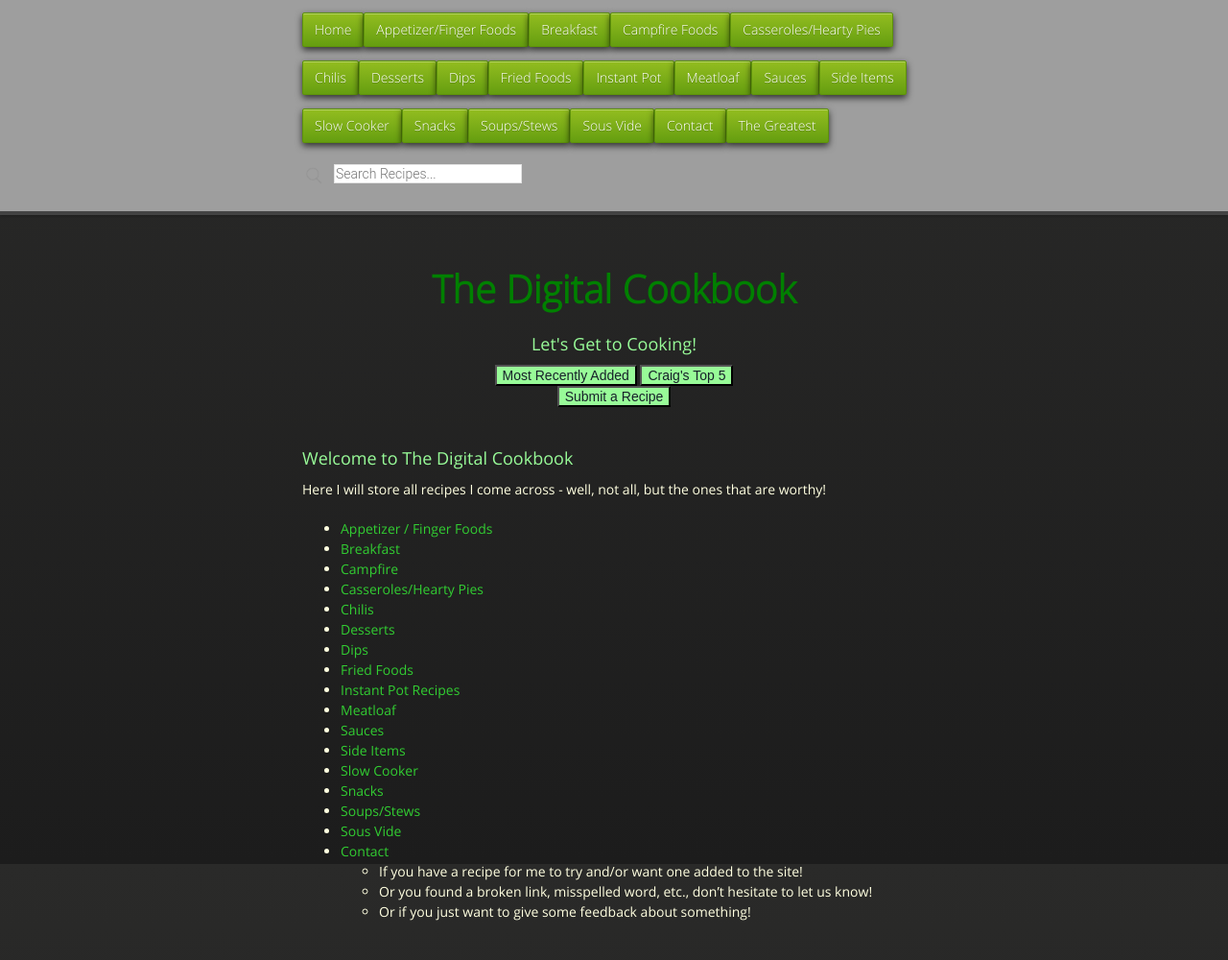
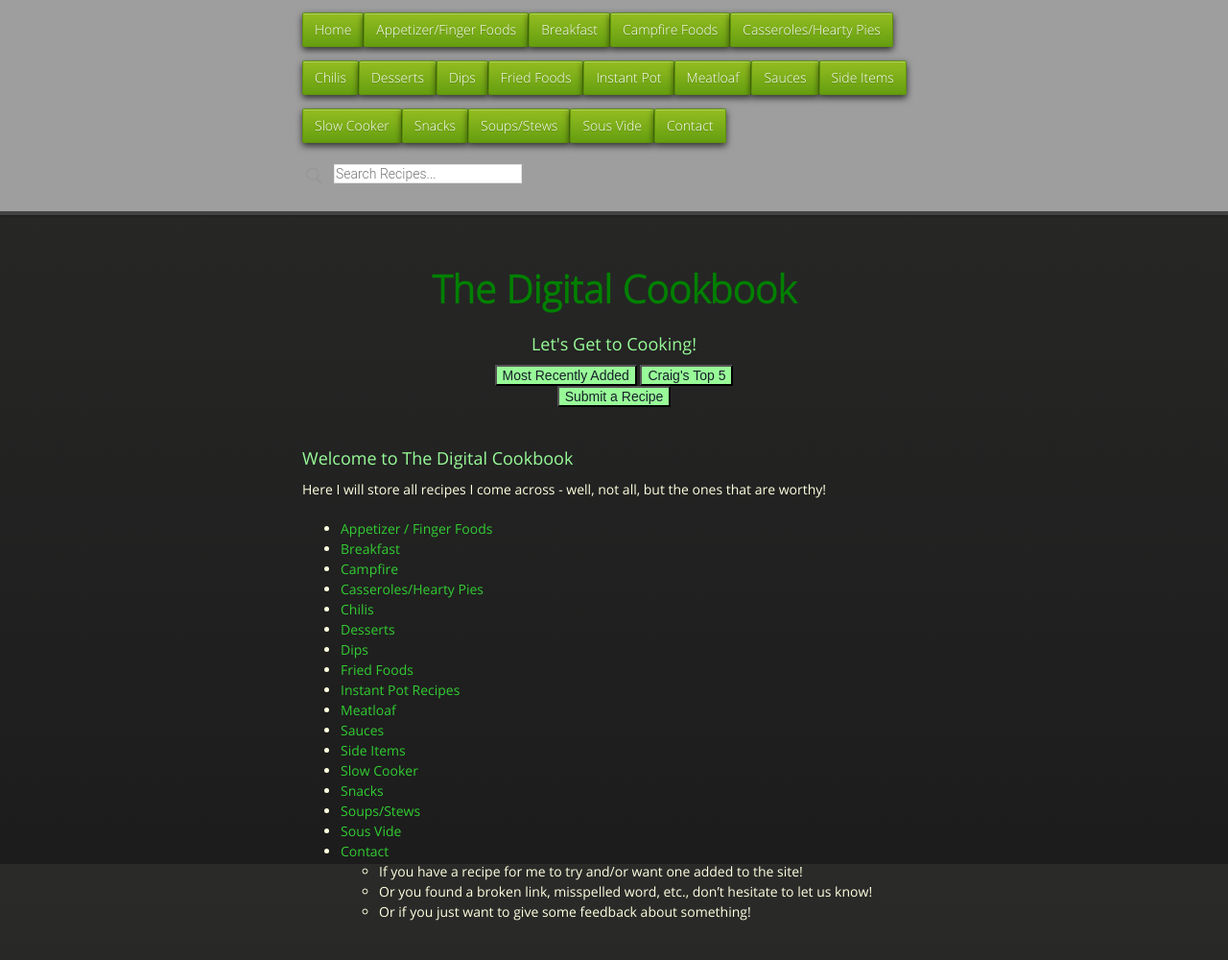
Before and after one commit to cmwillett/TheDigitalCookbook, a Jekyll site: the page built from index.md, in a window 1280 px wide. Shown: the whole page at 96% size. Built offline with Jekyll 4.4.1, drawn with Linux system fonts in a browser that asks for light colours; nearby versions of some CDN libraries.

Commit message:
the greatst

```diff
--- a/_layouts/default.html
+++ b/_layouts/default.html
@@ -44,7 +44,6 @@ tipue_search_active: true
             <li class="fork"><a href="{{site.github.url}}/SoupsAndStews/index.html">Soups/Stews</a></li>
             <li class="fork"><a href="{{site.github.url}}/SousVide/index.html">Sous Vide</a></li>
             <li class="fork"><a href="{{site.github.url}}/Contact/index.html">Contact</a></li>
-            <li class="fork" type='hidden'><a type='hidden' href="{{site.github.url}}/Contact/index.html">The Greatest</a></li>
             <li class="fork">
               <form action="{{ page.url | relative_url }}">
                 <div class="tipue_search_left"><img src="{{ "/assets/tipuesearch/search.png" | relative_url }}" class="tipue_search_icon"></div>
```
